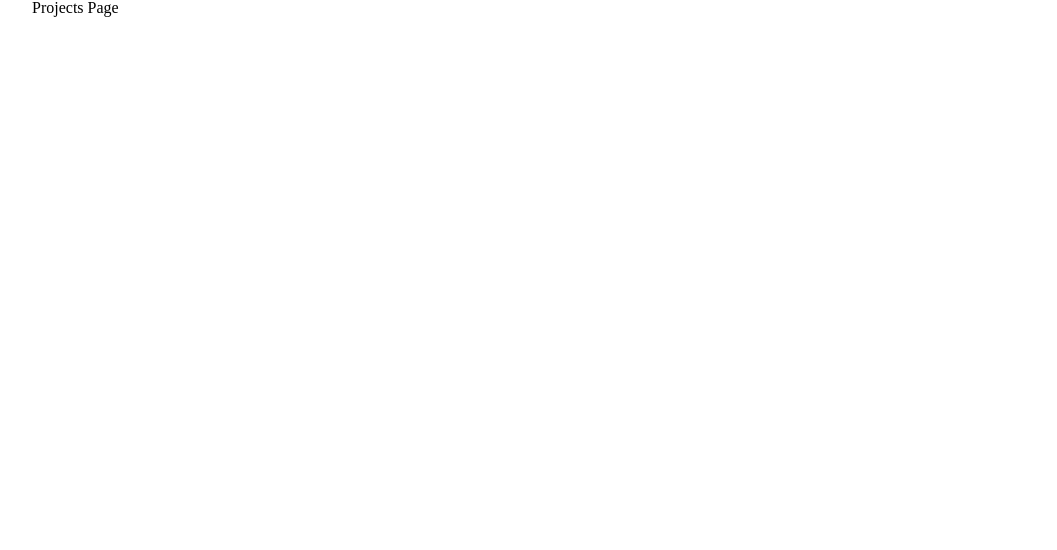
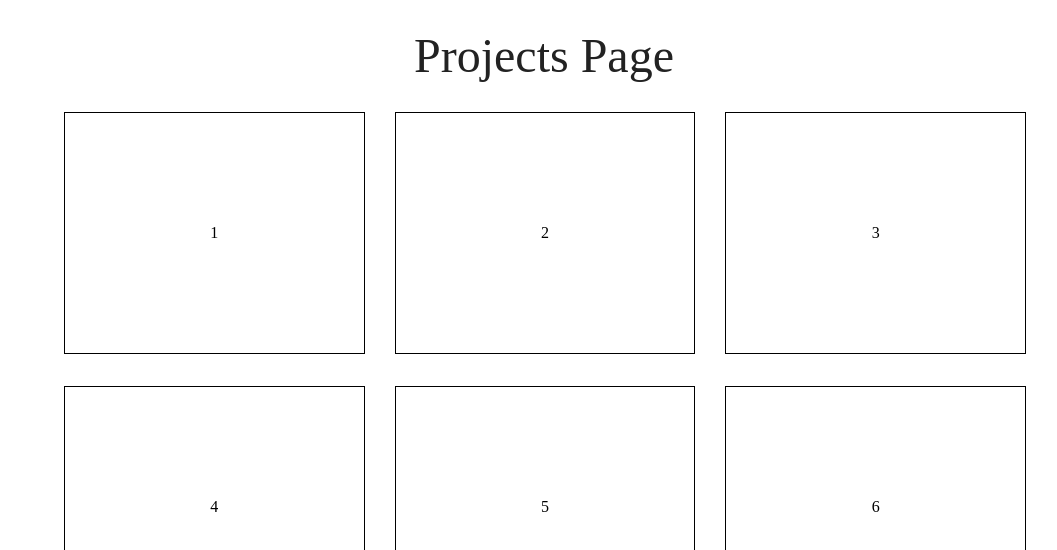
Before and after one commit to startartart/conblog, a React (Vite) app: page /projects in a window 1280 px wide. Shown: the top 550 px of the page, without its empty margins (96-1153 px from the left). Built offline with nearby package versions, Linux system fonts and the light colour scheme.

Commit message:
style: Projects 페이지 스타일링

```diff
--- a/src/pages/Projects.tsx
+++ b/src/pages/Projects.tsx
@@ -1,3 +1,65 @@
+import styled from 'styled-components';
+import useCurrentMedia from '../hooks/useCurrentMedia';
+
+type ProjectLayoutProps = {
+  $count: number;
+};
+
 export default function Projects() {
-    return <div>Projects Page</div>;
-  }
+  const rowValue = useCurrentMedia({ method: 'row' });
+  const count = typeof rowValue === 'number' ? rowValue : 0;
+  return (
+    <Layout>
+      <Title>
+        <LargeText>Projects Page</LargeText>
+      </Title>
+      <ProjectLayout $count={count}>
+        <ProjectBox>1</ProjectBox>
+        <ProjectBox>2</ProjectBox>
+        <ProjectBox>3</ProjectBox>
+        <ProjectBox>4</ProjectBox>
+        <ProjectBox>5</ProjectBox>
+        <ProjectBox>6</ProjectBox>
+      </ProjectLayout>
+    </Layout>
+  );
+}
+
+const Layout = styled.div`
+  display: flex;
+  flex-direction: column;
+  align-items: center;
+  justify-content: center;
+  padding: 2rem;
+  gap: 2rem;
+  height: 100%;
+`;
+
+const Title = styled.div``;
+
+const LargeText = styled.h1`
+  color: #222222;
+  font-size: 3rem;
+`;
+
+const ProjectLayout = styled.ul<ProjectLayoutProps>`
+  display: grid;
+  grid-gap: 2rem;
+  width: 100%;
+  grid-template-columns: repeat(
+    ${(props) => props.$count},
+    calc(
+      calc(100% / ${(props) => props.$count}) - 2rem *
+        calc(${(props) => props.$count - 1}) / ${(props) => props.$count}
+    )
+  );
+`;
+
+const ProjectBox = styled.li`
+  display: flex;
+  align-items: center;
+  justify-content: center;
+  width: 100%;
+  height: 15rem;
+  border: 1px solid;
+`;
```
